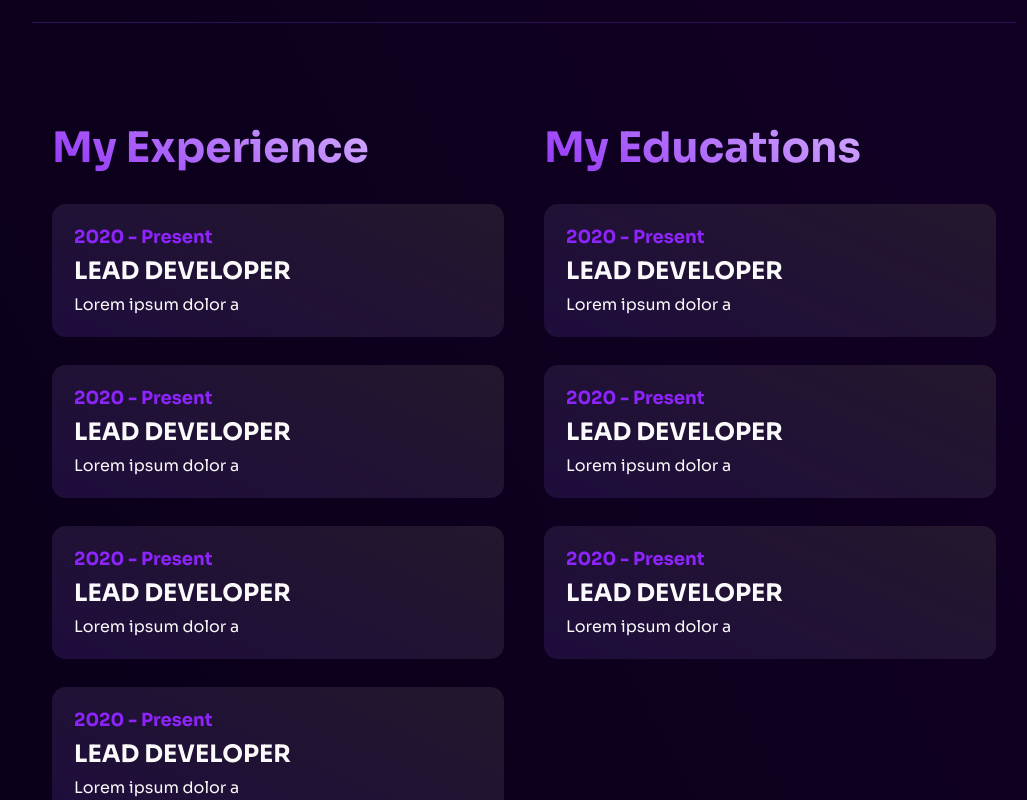
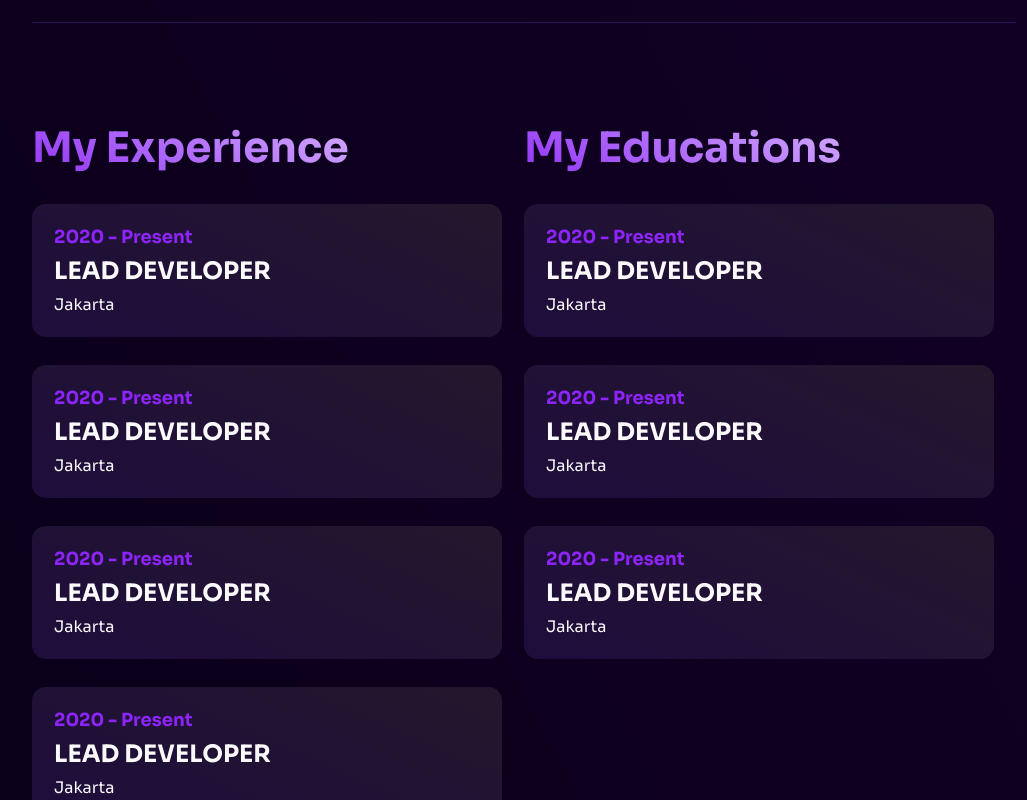
Before and after one commit to LepakBoy/single_page, a Next.js app: page / in a window 1280 px wide. Shown: the part 1700-2500 px from the top of the page, without its empty margins (116-1143 px from the left). Built offline with nearby package versions, Linux system fonts and the light colour scheme.

Commit message:
resume content

```diff
--- a/src/app/components/molecule/resumeCard/resumeCard.module.css
+++ b/src/app/components/molecule/resumeCard/resumeCard.module.css
@@ -4,6 +4,17 @@
     width: 100%;
     padding: 22px;
     border-radius: 14px;
+    transition: 0.4s;
+}
+
+.container:hover{
+    background-color: #8d25fb;
+    background: var(--prime_color);
+    /* background-color: var(--prime_gradient_background); */
+}
+
+.container:hover .date{
+    color: var(--prime_text);
 }
 
 .date{
@@ -20,4 +31,5 @@
 
 .text{
     color: var(--prime_text);
+    font-size: 16px;
 }
--- a/src/app/components/molecule/resumeCard/resumeCard.tsx
+++ b/src/app/components/molecule/resumeCard/resumeCard.tsx
@@ -10,9 +10,9 @@ interface IResumeCard {
 export default function ResumeCard({ date, title, text }: IResumeCard) {
   return (
     <div className={styles.container}>
-      <h5 className={styles.date}>2020 - Present</h5>
-      <h3 className={styles.title}>LEAD DEVELOPER</h3>
-      <p className={styles.text}>Lorem ipsum dolor a</p>
+      <h5 className={styles.date}>{date}</h5>
+      <h3 className={styles.title}>{title}</h3>
+      <p className={styles.text}>{text}</p>
     </div>
   );
 }
--- a/src/app/components/resumeSection/resumeSection.module.css
+++ b/src/app/components/resumeSection/resumeSection.module.css
@@ -1,15 +1,18 @@
 .container{
+    padding-bottom: 98px;
     width: 100%;
     display: flex;
+    justify-content: space-between;
     flex-wrap: wrap;
 }
 
 .wrapper{
     width: 50%;
-    padding: 0 20px 0;
+    /* padding: 0 20px 0; */
 }
 
 .cards_group{
+    padding-right: 22px;
     margin-top: 30px;
     margin-bottom: 48px;
     display: flex;
--- a/src/app/components/resumeSection/resumeSection.tsx
+++ b/src/app/components/resumeSection/resumeSection.tsx
@@ -3,10 +3,12 @@ import styles from './resumeSection.module.css';
 import TitleSection from '../molecule/titleSection/titleSection';
 import ResumeCard from '../molecule/resumeCard/resumeCard';
 import { coursesList, educationsList, experienceList } from '@/static/resume';
+import CardGroups from './cardGroups/cardGroups';
 
 export default function ResumeSection() {
   return (
     <section className={styles.container}>
+      {/* <CardGroups  /> */}
       <div className={styles.wrapper}>
         <TitleSection title="My Experience" />
         <div className={styles.cards_group}>
--- a/src/static/resume.ts
+++ b/src/static/resume.ts
@@ -1,4 +1,6 @@
-export const experienceList = [
+import { ICardGroups } from "@/app/components/resumeSection/cardGroups/cardGroups"
+
+export const experienceList : ICardGroups[] = [
     {date:"2020 - Present", title: "LEAD DEVELOPER", text:"Jakarta"},
     {date:"2020 - Present", title: "LEAD DEVELOPER", text:"Jakarta"},
     {date:"2020 - Present", title: "LEAD DEVELOPER", text:"Jakarta"},
```
Also changed, not shown: public/personal.jpeg.
